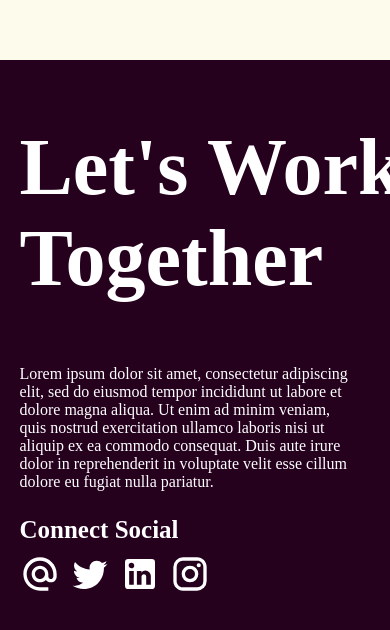
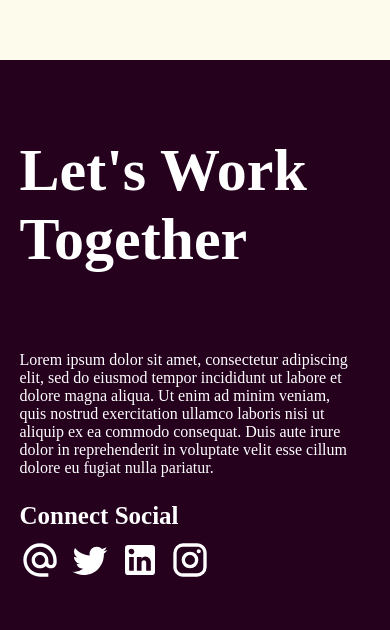
Before and after one commit to gaurav2425/portfolio, a Next.js app: page /WelcomePage in a window 390 px wide. Shown: the part 888-1518 px from the top of the page. Built offline with nearby package versions, Linux system fonts and the light colour scheme; a web font is replaced by a local one.

Commit message:
Responsive Footer

```diff
--- a/styles/componentstyles/Footer.module.css
+++ b/styles/componentstyles/Footer.module.css
@@ -50,4 +50,8 @@
     .footer_container_right p{
         width: 85vw;
     }
+    .footer_container_left h1{
+        font-size: 60px;
+
+    }
   }
```
